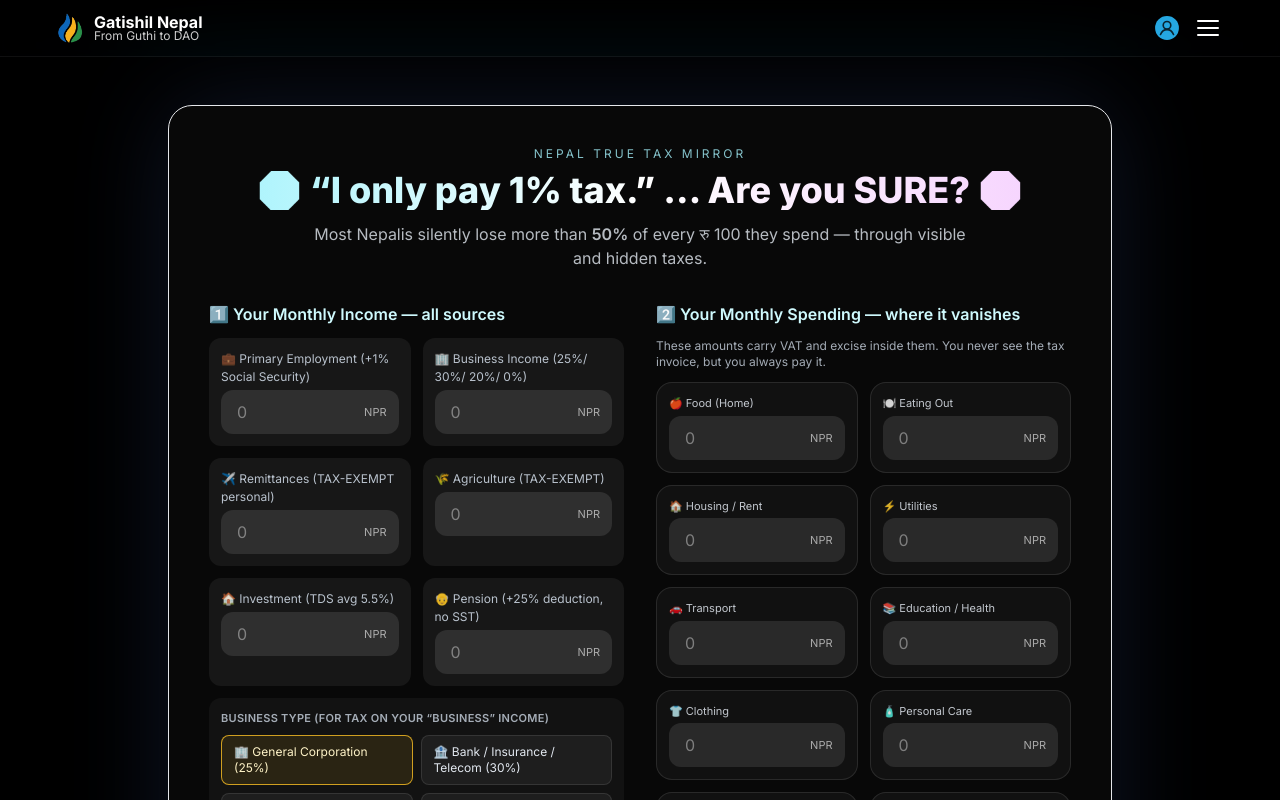
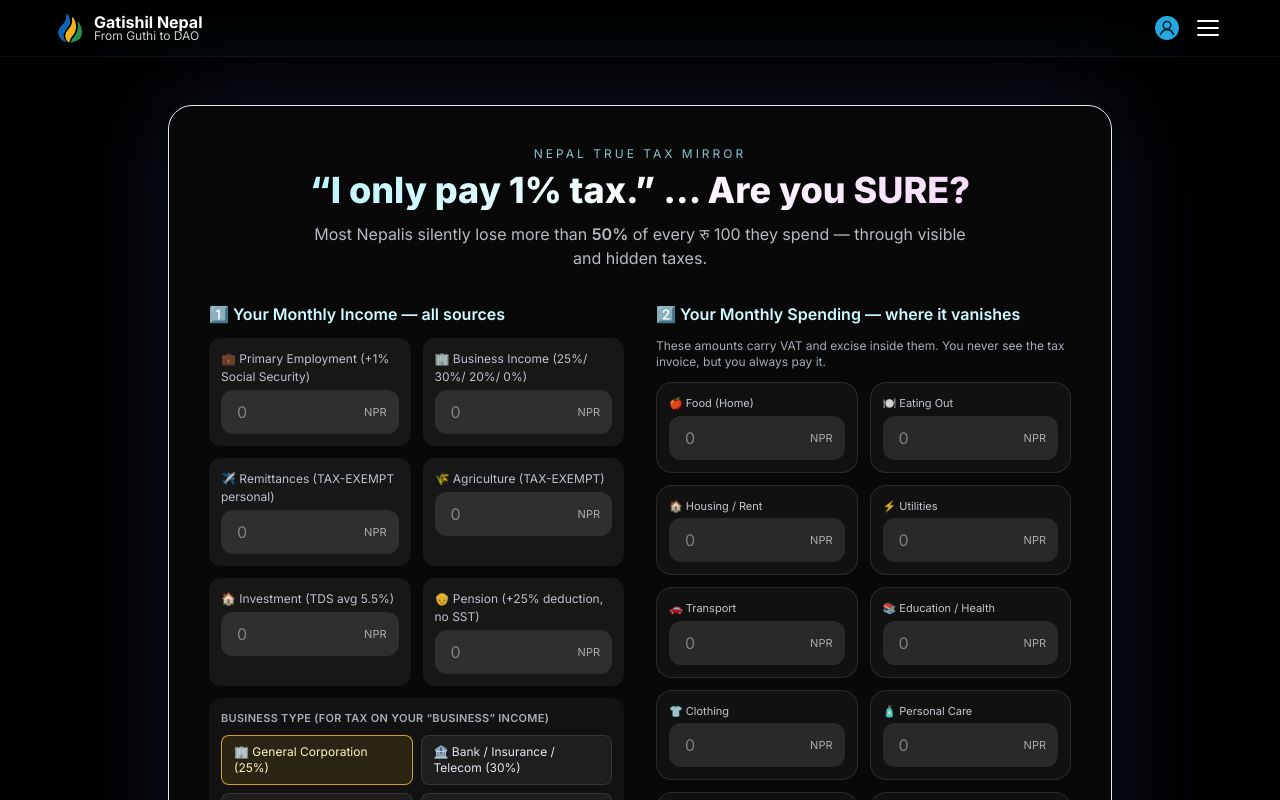
Before and after one commit to Zenslim/Gatishil, a Next.js app: page /tax/calculator in a window 1280 px wide. Shown: the top 800 px of the page. Built offline with nearby package versions, Linux system fonts and the light colour scheme.

Commit message:
Update Chrome.tsx

```diff
--- a/app/tax/calculator/Chrome.tsx
+++ b/app/tax/calculator/Chrome.tsx
@@ -35,27 +35,19 @@ function SectionShell({
     gold: 'from-yellow-400/40 via-yellow-100/10 to-transparent',
     dawn: 'from-orange-400/40 via-amber-200/10 to-transparent',
   };
-
-  return (
+    return (
     <section id={id} className="py-8 sm:py-12">
-      <motion.div
-        className="relative mx-auto w-full max-w-5xl px-4 sm:px-6 lg:px-10"
-        initial={{ opacity: 0, y: 40 }}
-        whileInView={{ opacity: 1, y: 0 }}
-        viewport={{ once: true, amount: 0.35 }}
-        transition={{ duration: 0.9, ease: 'easeOut' }}
-      >
+      <div className="relative mx-auto w-full max-w-5xl px-4 sm:px-6 lg:px-10">
         <div
           className={`pointer-events-none absolute inset-0 -z-10 bg-gradient-to-b ${accentMap[accent]} blur-3xl`}
         />
         <div className="relative rounded-3xl border border-white/8 bg-white/[0.03] p-5 shadow-[0_0_100px_rgba(15,23,42,0.9)] backdrop-blur-xl sm:p-8 lg:p-10">
           {children}
         </div>
-      </motion.div>
+      </div>
     </section>
   );
 }
-
 /** ───────────────── constants ───────────────── **/
 const VAT_RATE = 0.13 as const;
 const VATABLE_SHARE = {
@@ -387,7 +379,7 @@ export default function Chrome() {
               Nepal True Tax Mirror
             </p>
             <h1 className="mt-2 bg-gradient-to-r from-cyan-200 via-white to-fuchsia-200 bg-clip-text text-2xl font-extrabold text-transparent sm:text-3xl lg:text-4xl">
-              🛑 “I only pay 1% tax.” … Are you SURE? 🛑
+              “I only pay 1% tax.” … Are you SURE?
             </h1>
             <p className="mt-3 mx-auto max-w-2xl text-sm text-slate-200/80 sm:text-base">
               Most Nepalis silently lose more than <span className="font-semibold">50%</span> of
```
